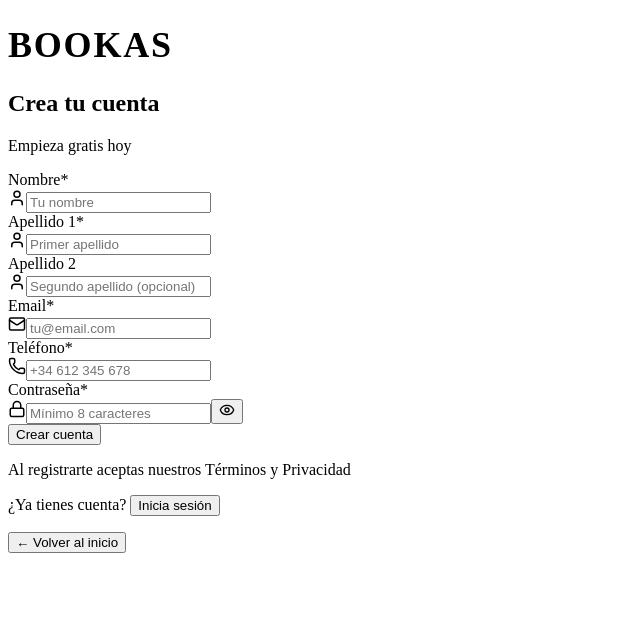
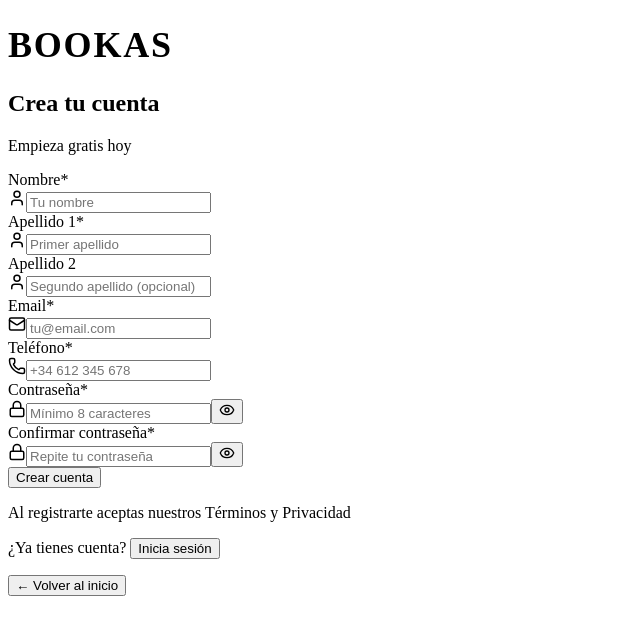
Before and after one commit to Haliam/Bookas, a React (Vite) app: page /register in a window 1280 px wide. Shown: the top 634 px of the page, without its empty margins (0-640 px from the left). Built offline with nearby package versions, Linux system fonts and the light colour scheme; the HTML template or start-up script is replaced by a standard one.

Commit message:
Add registration form with validation using react-hook-form and zod

```diff
--- a/package.json
+++ b/package.json
@@ -25,6 +25,7 @@
   "dependencies": {
     "@emotion/react": "11.14.0",
     "@emotion/styled": "11.14.1",
+    "@hookform/resolvers": "^5.9.1",
     "@mui/icons-material": "7.3.5",
     "@mui/material": "7.3.5",
     "@popperjs/core": "2.11.8",
@@ -76,7 +77,8 @@
     "sonner": "2.0.3",
     "tailwind-merge": "3.2.0",
     "tw-animate-css": "1.3.8",
-    "vaul": "1.1.2"
+    "vaul": "1.1.2",
+    "zod": "^4.4.3"
   },
   "devDependencies": {
     "@eslint/js": "^10.0.1",
--- /dev/null
+++ b/src/features/auth/hooks/useRegisterForm.ts
@@ -0,0 +1,22 @@
+import { useForm } from 'react-hook-form'
+import { zodResolver } from '@hookform/resolvers/zod'
+import { registerSchema, RegisterFormValues } from '../schemas/register.schema'
+
+/** Wires react-hook-form + zod validation for the register screen and mocks the submit call. */
+export function useRegisterForm(onSuccess: () => void) {
+  const {
+    register,
+    handleSubmit,
+    formState: { errors, isSubmitting },
+  } = useForm<RegisterFormValues>({
+    resolver: zodResolver(registerSchema),
+    mode: 'onBlur',
+  })
+
+  const onSubmit = handleSubmit(async () => {
+    await new Promise((r) => setTimeout(r, 1400))
+    onSuccess()
+  })
+
+  return { register, onSubmit, errors, isSubmitting }
+}
--- /dev/null
+++ b/src/features/auth/schemas/register.schema.ts
@@ -0,0 +1,21 @@
+import { z } from 'zod'
+
+export const registerSchema = z
+  .object({
+    firstName: z.string().min(1, 'Requerido'),
+    lastName1: z.string().min(1, 'Requerido'),
+    lastName2: z.string().optional(),
+    email: z.string().min(1, 'Requerido').email('Email inválido'),
+    phone: z
+      .string()
+      .min(1, 'Requerido')
+      .regex(/^\+?\d{9,15}$/, 'Teléfono inválido'),
+    password: z.string().min(8, 'Mínimo 8 caracteres'),
+    confirmPassword: z.string().min(1, 'Requerido'),
+  })
+  .refine((data) => data.password === data.confirmPassword, {
+    message: 'Las contraseñas no coinciden',
+    path: ['confirmPassword'],
+  })
+
+export type RegisterFormValues = z.infer<typeof registerSchema>
--- a/src/features/auth/screens/Register.tsx
+++ b/src/features/auth/screens/Register.tsx
@@ -4,20 +4,18 @@ import { Mail, Lock, User, Phone, Eye, EyeOff } from 'lucide-react'
 import { Button } from '../../../shared/components/ui/Button'
 import { Input } from '../../../shared/components/ui/Input'
 import { useApp } from '../../../app/providers/AppContext'
+import { useRegisterForm } from '../hooks/useRegisterForm'
 
 export function Register() {
   const navigate = useNavigate()
   const { setIsLoggedIn } = useApp()
   const [showPass, setShowPass] = useState(false)
-  const [loading, setLoading] = useState(false)
+  const [showConfirmPass, setShowConfirmPass] = useState(false)
 
-  const handleRegister = async () => {
-    setLoading(true)
-    await new Promise((r) => setTimeout(r, 1400))
-    setLoading(false)
+  const { register, onSubmit, errors, isSubmitting } = useRegisterForm(() => {
     setIsLoggedIn(true)
     navigate('/provider/onboarding')
-  }
+  })
 
   return (
     <div className="min-h-screen bg-gradient-to-b from-[#FAFAFA] to-[#F4F4F4] flex items-center justify-center p-6">
@@ -41,38 +39,49 @@ export function Register() {
         </div>
 
         {/* Form Card */}
+        <form onSubmit={onSubmit} noValidate>
           <div className="bg-white rounded-3xl p-8 shadow-[0_4px_24px_rgba(0,0,0,0.06)] mb-6">
             <div className="space-y-5">
               <Input
                 label="Nombre"
                 placeholder="Tu nombre"
                 iconLeft={<User size={18} className="text-[#9CA3AF]" />}
+                error={errors.firstName?.message}
                 required
+                {...register('firstName')}
               />
               <Input
                 label="Apellido 1"
                 placeholder="Primer apellido"
                 iconLeft={<User size={18} className="text-[#9CA3AF]" />}
+                error={errors.lastName1?.message}
                 required
+                {...register('lastName1')}
               />
               <Input
                 label="Apellido 2"
                 placeholder="Segundo apellido (opcional)"
                 iconLeft={<User size={18} className="text-[#9CA3AF]" />}
+                error={errors.lastName2?.message}
+                {...register('lastName2')}
               />
               <Input
                 label="Email"
                 type="email"
                 placeholder="tu@email.com"
                 iconLeft={<Mail size={18} className="text-[#9CA3AF]" />}
+                error={errors.email?.message}
                 required
+                {...register('email')}
               />
               <Input
                 label="Teléfono"
                 type="tel"
                 placeholder="+34 612 345 678"
                 iconLeft={<Phone size={18} className="text-[#9CA3AF]" />}
+                error={errors.phone?.message}
                 required
+                {...register('phone')}
               />
               <Input
                 label="Contraseña"
@@ -81,20 +90,41 @@ export function Register() {
                 iconLeft={<Lock size={18} className="text-[#9CA3AF]" />}
                 iconRight={
                   <button
+                    type="button"
                     onClick={() => setShowPass(!showPass)}
                     className="text-[#9CA3AF]"
                   >
                     {showPass ? <EyeOff size={16} /> : <Eye size={16} />}
                   </button>
                 }
+                error={errors.password?.message}
                 required
+                {...register('password')}
+              />
+              <Input
+                label="Confirmar contraseña"
+                type={showConfirmPass ? 'text' : 'password'}
+                placeholder="Repite tu contraseña"
+                iconLeft={<Lock size={18} className="text-[#9CA3AF]" />}
+                iconRight={
+                  <button
+                    type="button"
+                    onClick={() => setShowConfirmPass(!showConfirmPass)}
+                    className="text-[#9CA3AF]"
+                  >
+                    {showConfirmPass ? <EyeOff size={16} /> : <Eye size={16} />}
+                  </button>
+                }
+                error={errors.confirmPassword?.message}
+                required
+                {...register('confirmPassword')}
               />
 
               <Button
+                type="submit"
                 fullWidth
                 size="lg"
-              loading={loading}
-              onClick={handleRegister}
+                loading={isSubmitting}
                 className="mt-2"
               >
                 Crear cuenta
@@ -107,6 +137,7 @@ export function Register() {
               </p>
             </div>
           </div>
+        </form>
 
         {/* Footer Links */}
         <div className="text-center space-y-3">
```
Also changed, not shown: 2 other files (tests, documents, lock files or other folders). Lines whose indentation alone changed are shown as unchanged.
